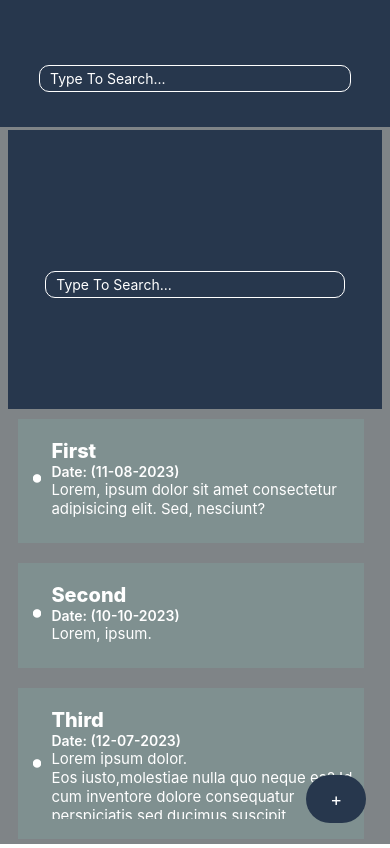
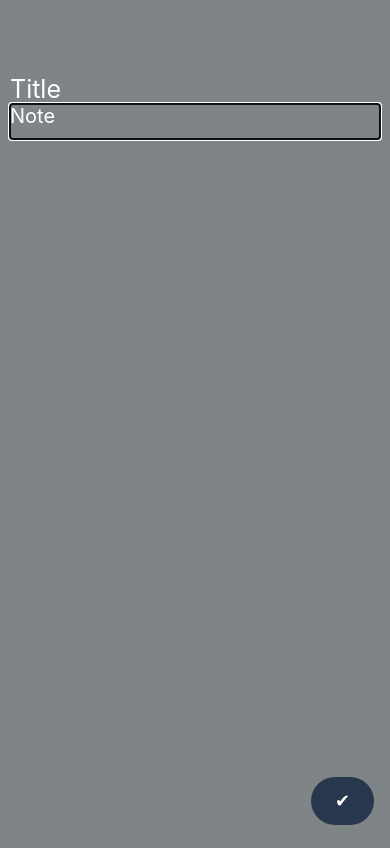
Before and after one commit to NitishSoni-1726/Notepad, a React Native app: screen / in a window 390 px wide. Built offline with nearby package versions, Linux system fonts and the light colour scheme.

Commit message:
changed basic UI

```diff
--- a/App.js
+++ b/App.js
@@ -1,30 +1,43 @@
-import { ScrollView, StyleSheet, View } from "react-native";
-import Navbar from "./components/Navbar";
+import * as React from "react";
+import { StyleSheet, View } from "react-native";
 import { useState } from "react";
 import NoteList from "./components/NotesList";
-import AddNotes from "./components/AddNotes";
+import { NavigationContainer } from "@react-navigation/native";
+import { createNativeStackNavigator } from "@react-navigation/native-stack";
+import NewNote from "./components/NewNote";
+const Stack = createNativeStackNavigator();
 
 export default function App() {
   const [searchInput, setSearchInput] = useState("");
   return (
+    <NavigationContainer>
       <View style={styles.container}>
-      <Navbar searchInput={searchInput} setSearchInput={setSearchInput} />
         <View
           style={{
-          height: "84%",
-          paddingLeft: "2%",
-          paddingRight: "2%",
+            height: "100%",
             paddingTop: 0,
             width: "100%",
             marginTop: "1%",
           }}
         >
-        <ScrollView>
-          <NoteList searchInput={searchInput} />
-        </ScrollView>
-        <AddNotes />
+          <Stack.Navigator
+            screenOptions={{
+              headerShown: false,
+            }}
+          >
+            <Stack.Screen name="Notes">
+              {(props) => (
+                <NewNote
+                  {...props}
+                  searchInput={searchInput}
+                  setSearchInput={setSearchInput}
+                />
+              )}
+            </Stack.Screen>
+          </Stack.Navigator>
         </View>
       </View>
+    </NavigationContainer>
   );
 }
 
```
Lines whose indentation alone changed are shown as unchanged.
